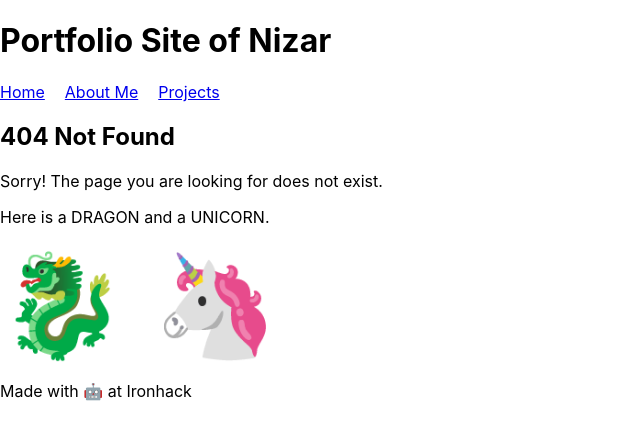
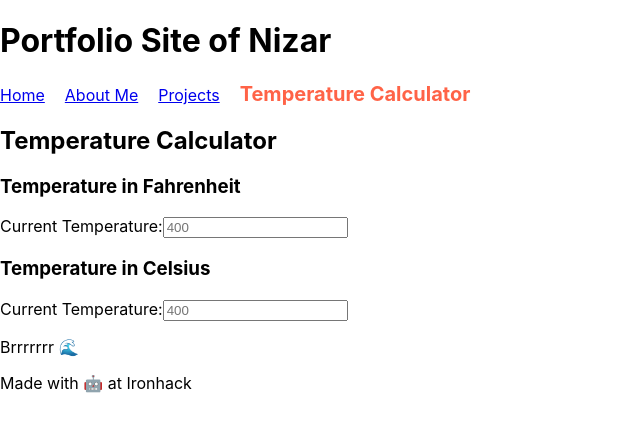
Before and after one commit to ironhack-dev-squad-107/react-portofolio-routes, a React (Create React App) app: page /temperature in a window 1280 px wide. Before the commit this address had no page. Shown: the top 440 px of the page, without its empty margins (0-640 px from the left). Built offline with nearby package versions, Linux system fonts and the light colour scheme.

Commit message:
Add lifting state examples

```diff
--- a/src/App.js
+++ b/src/App.js
@@ -7,6 +7,7 @@ import HomePage from "./components/HomePage.js";
 import ProjectList from "./components/ProjectList.js";
 import NotFound from "./components/NotFound.js";
 import ProjectDetails from "./components/ProjectDetails.js";
+import TempCalc from "./components/TempCalc";
 
 class App extends Component {
   render() {
@@ -29,6 +30,7 @@ class App extends Component {
 
             {/* <a href="/project-list">Projects</a> */}
             <NavLink to="/project-list">Projects</NavLink>
+            <NavLink to="/temperature">Temperature Calculator</NavLink>
           </nav>
         </header>
 
@@ -47,6 +49,7 @@ class App extends Component {
           <Route path="/about" component={AboutUs} />
           <Route path="/project-list" component={ProjectList} />
           <Route path="/project/:projectId" component={ProjectDetails} />
+          <Route path="/temperature" component={TempCalc} />
 
           {/* ALWAYS put your 404 route LAST */}
           <Route component={NotFound} />
--- /dev/null
+++ b/src/components/BoilingVerdict.js
@@ -0,0 +1,21 @@
+import React, { Component } from "react";
+
+import "./BoilingVerdict.css";
+
+class BoilingVerdict extends Component {
+  render() {
+    return (
+      <div className="BoilingVerdict">
+        {this.props.celsiusTemp >= 100 ? (
+          // if it's boiling temperature (100 celsius)
+          <p>IT’S GETTIN’ HOT IN HURR 🔥</p>
+        ) : (
+          // if it's NOT boiling temperature
+          <p>Brrrrrrr 🌊</p>
+        )}
+      </div>
+    );
+  }
+}
+
+export default BoilingVerdict;
--- /dev/null
+++ b/src/components/TempCalc.js
@@ -0,0 +1,69 @@
+import React, { Component } from "react";
+
+import "./TempCalc.css";
+import TempInput from "./TempInput";
+import BoilingVerdict from "./BoilingVerdict";
+
+class TempCalc extends Component {
+  constructor(props) {
+    super(props);
+
+    this.state = {
+      celsius: "",
+      fahrenheit: ""
+    };
+  }
+
+  // This method will be given to TempInput for updating OUR STATE
+  updateCelsius(event) {
+    const { value } = event.target;
+    this.setState({
+      celsius: value,
+      fahrenheit: (value * 9) / 5 + 32
+    });
+  }
+
+  // This method will be given to TempInput for updating OUR STATE
+  updateFahrenheit(event) {
+    const { value } = event.target;
+    this.setState({
+      fahrenheit: value,
+      celsius: ((value - 32) * 5) / 9
+    });
+  }
+
+  render() {
+    return (
+      <section className="TempCalc">
+        <h2>Temperature Calculator</h2>
+
+        {/*
+         * Fahrenheit input
+         * needs to know what the celsius state is -> pass the STATE as a prop
+         * needs to change the celsius state -> pass a METHOD as a prop
+         */}
+        <TempInput
+          scale="f"
+          temperature={this.state.fahrenheit}
+          tempChange={event => this.updateFahrenheit(event)}
+        />
+
+        {/*
+         * Celsius input
+         * needs to know what the celsius state is -> pass the STATE as a prop
+         * needs to change the celsius state -> pass a METHOD as a prop
+         */}
+        <TempInput
+          scale="c"
+          temperature={this.state.celsius}
+          tempChange={event => this.updateCelsius(event)}
+        />
+
+        {/* needs to know what the celius state is -> pass the STATE as a prop */}
+        <BoilingVerdict celsiusTemp={this.state.celsius} />
+      </section>
+    );
+  }
+}
+
+export default TempCalc;
--- /dev/null
+++ b/src/components/TempInput.js
@@ -0,0 +1,45 @@
+import React, { Component } from "react";
+
+import "./TempInput.css";
+
+class TempInput extends Component {
+  getScaleName() {
+    switch (this.props.scale) {
+      case "c":
+        return "Celsius";
+
+      case "f":
+        return "Fahrenheit";
+
+      case "k":
+        return "Kelvins";
+
+      default:
+        return "Unknown";
+    }
+  }
+
+  render() {
+    return (
+      <section className="TempInput">
+        <h3>Temperature in {this.getScaleName()}</h3>
+
+        {/* no <form> because changes should happen without submitting */}
+        <label>
+          Current Temperature:
+          <input
+            // the correct onChange method is shared by the parent as PROP
+            onChange={event => this.props.tempChange(event)}
+            // the number for the temperature is shared by the parent as a PROP
+            value={this.props.temperature}
+            name="temperature"
+            type="number"
+            placeholder="400"
+          />
+        </label>
+      </section>
+    );
+  }
+}
+
+export default TempInput;
```
Also changed, not shown: src/components/BoilingVerdict.css (added), src/components/TempCalc.css (added), src/components/TempInput.css (added).
